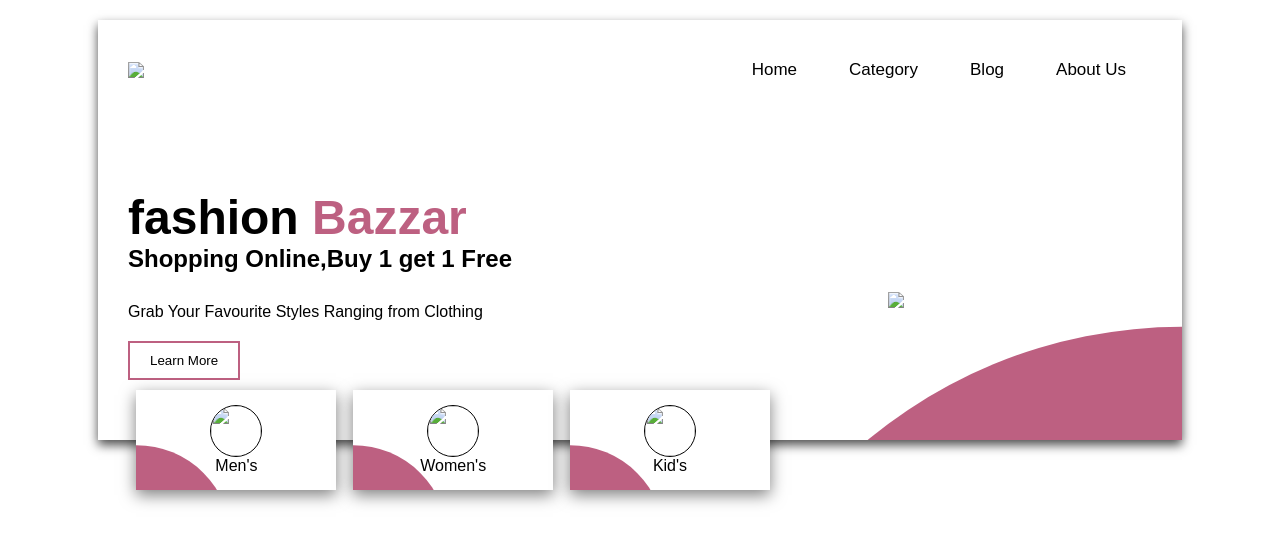
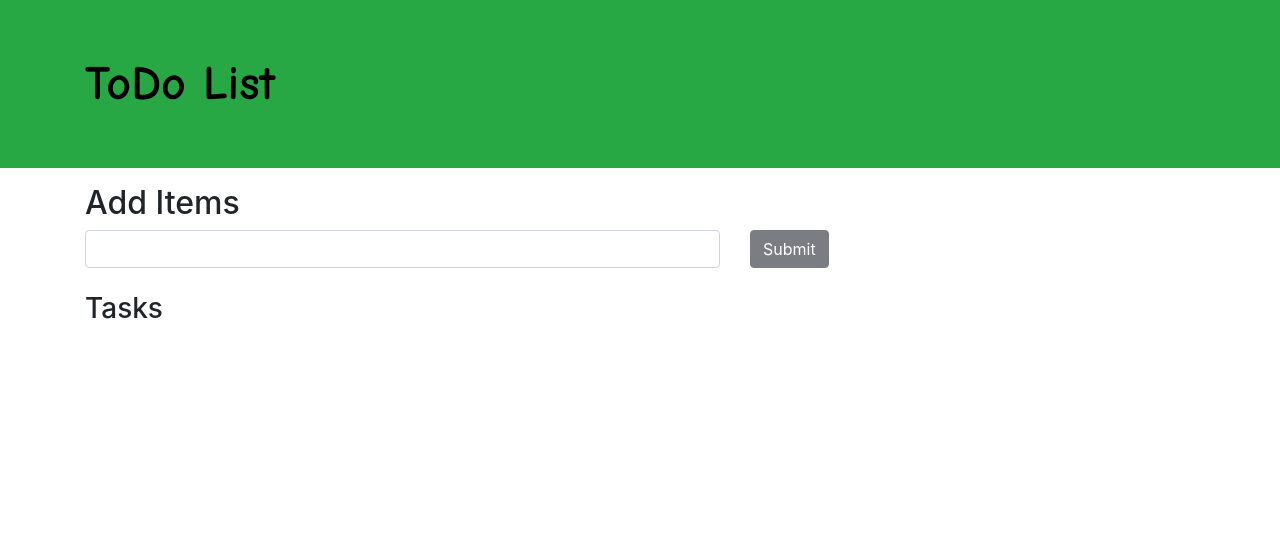
Before and after one commit to archanaRaina/OCTANET_JULY, a plain HTML site: page index.html in a window 1280 px wide. Drawn offline with nearby package versions, Linux system fonts and the light colour scheme; files that its build step writes are made by us from their sources.

Commit message:
Add files via upload

```diff
--- a/index.html
+++ b/index.html
@@ -1,59 +1,68 @@
+
+
 <!DOCTYPE html>
 <html lang="en">
+
 <head>
     <meta charset="UTF-8">
-    <meta http-equiv="X-UA-Compatible" content="IE=edge">
-    <meta name="viewport" content="width=device-width, initial-scale=1.0">
-    <title>fashionBazzar</title>
-    <link rel="stylesheet" href="style.css">
+    <meta name="viewport" content=
+        "width=device-width, initial-scale=1.0">
+
+    <link rel="stylesheet" href=
+"https://stackpath.bootstrapcdn.com/bootstrap/4.3.1/css/bootstrap.min.css"
+        integrity=
+"sha384-ggOyR0iXCbMQv3Xipma34MD+dH/1fQ784/j6cY/iJTQUOhcWr7x9JvoRxT2MZw1T"
+        crossorigin="anonymous">
+
+    <script src="app.js"></script>
+
+    <title>To Do List</title>
 </head>
+
 <body>
-    <div class="container">
-        <nav>
-            <img src="logo.png">
-            <ul>
-                <li><a href="#">Home</a></li>
-                <li><a href="#">Category</a></li>
-                <li><a href="#">Blog</a></li>
-                <li><a href="#">About Us</a></li>
-            </ul>
-        </nav>
-        <div class="text-box">
-            <div class="left">
-                <h1>fashion <span>Bazzar</span></h1>
-                <h2>Shopping Online,Buy 1 get 1 Free</h2>
-                <p>Grab Your Favourite Styles Ranging from Clothing
-                </p>
-                <button class="btn">Learn More</button>
-            </div>
-            <div class="right">
-               <div class="art"></div>
-                <img src="men.jpg">
+    <header class="bg-success text-white p-5">
+        <div class="container">
+            <div class="row">
+                <div class="col-lg-12 col-md-12 col-sm-12">
+                    <font face="Comic sans MS"
+                        size="11" color="black">
+                        <strong>ToDo List</strong>
+                    </font>
+
+                </div>
             </div>
         </div>
-        <div class="category">
-            <div class="men">
-                <div class="art1"></div>
-                <img src="men.jpg" onclick="setimg('men.jpg)">
-                <p>Men's</p>
+    </header>
+
+    <div class="container mt-3">
+        <h2>Add Items</h2>
+
+        <label id="lblsuccess" class="text-success"
+                style="display: none;">
+        </label>
+
+        <form id="addForm">
+            <div class="row">
+                <div class="col-lg-7 col-md-7 col-sm-7">
+
+                    <input type="text" onkeyup=
+                        "toggleButton(this, 'submit')"
+                        class="form-control" id="item">
+                </div>
+
+                <div class="col-lg-5 col-md-5 col-sm-5">
+                <input type="submit" class="btn btn-dark"
+                        id="submit" value="Submit" disabled>
+                </div>
             </div>
-            <div class="women">
-                <div class="art1"></div>
-                <img src="women.png" onclick="setimg('women.png')">
-                <p>Women's</p>
-            </div>
-            <div class="kid">
-                <div class="art1"></div>
-                <img src="kids.png" onclick="setimg('kids.png')">
-                <p>Kid's</p>
-            </div>
-        </div>
+        </form>
+
+        <h3 class="mt-4">Tasks</h3>
+
+        <form id="addForm">
+            <ul class="list-group" id="items"></ul>
+        </form>
     </div>
-    <script>
-        function setimg(path)
-        {
-            document.querySelector('#imgid').src=path;
-        }
-    </script>
 </body>
+
 </html>
```
